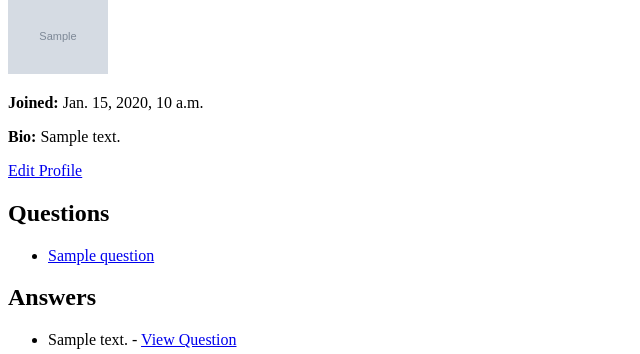
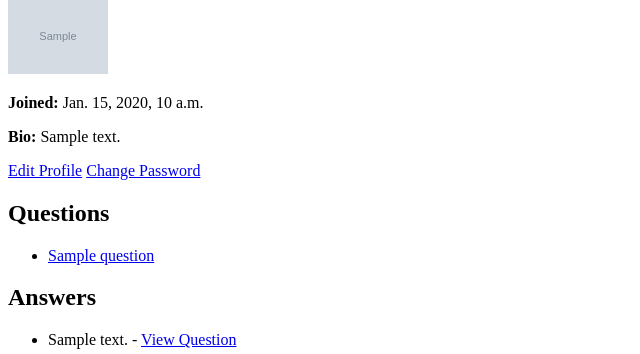
Before and after one commit to EdiWEP/stack-overflow, a Django app: page /profile/ in a window 1280 px wide. Shown: the part 218-572 px from the top of the page, without its empty margins (0-640 px from the left). Run offline with Django 5.2, Linux system fonts and the light colour scheme; the first user in the database is signed in; tables that the repository leaves empty hold one stand-in row (Sample ...).

Commit message:
added password change functionality for user

```diff
--- a/src/soverflow/urls.py
+++ b/src/soverflow/urls.py
@@ -19,11 +19,14 @@ from django.urls import path
 from django.conf.urls import include
 from django.conf import settings
 from django.conf.urls.static import static
+from sovf.views import custom_permission_denied_view
+
+handler403 = custom_permission_denied_view
 
 urlpatterns = [
     path("admin/", admin.site.urls),
+    path("", include("sovf.urls")),
     path('accounts/', include('django.contrib.auth.urls')),
-    path("", include("sovf.urls")),
 ]
 
 if settings.DEBUG:
--- /dev/null
+++ b/src/sovf/templates/403.html
@@ -0,0 +1,3 @@
+<h1>403 Forbidden</h1>
+<p>{{ message }}</p>
+<p>You are not authorized to perform this action.</p>
--- a/src/sovf/templates/profile_view.html
+++ b/src/sovf/templates/profile_view.html
@@ -13,6 +13,7 @@
 
     {% if profile.user == user %}
         <a href="{% url 'profile_edit' username=user.username %}">Edit Profile</a>
+        <a href="{% url 'password_change' username=user.username %}">Change Password</a>
     {% endif %}
 
     <h2>Questions</h2>
--- a/src/sovf/urls.py
+++ b/src/sovf/urls.py
@@ -12,6 +12,8 @@ from .views import (
     VoteOnAnswerView,
     AcceptAnswerView,
     UserRegistrationView,
+    CustomPasswordChangeView,
+    CustomPasswordChangeDoneView,
     ProfileView,
     ProfileUpdateView,
 )
@@ -26,6 +28,8 @@ urlpatterns = [
     path('answer/<int:pk>/edit/', AnswerUpdateView.as_view(), name='answer_edit'),
     path('answer/<int:pk>/delete/', AnswerDeleteView.as_view(), name='answer_delete'),
     path('register/', UserRegistrationView.as_view(), name='register'),
+    path('user/<str:username>/change-password/', CustomPasswordChangeView.as_view(), name='password_change'),
+    path('user/change-password/done/', CustomPasswordChangeDoneView.as_view(), name='password_change_success'),
     path('question/<int:pk>/vote/<str:vote_type>/', VoteOnQuestionView.as_view(), name='vote_on_question'),
     path('answer/<int:pk>/vote/<str:vote_type>/', VoteOnAnswerView.as_view(), name='vote_on_answer'),
     path('question/<int:question_pk>/answer/<int:answer_pk>/accept/', AcceptAnswerView.as_view(), name='accept_answer'),
--- a/src/sovf/views.py
+++ b/src/sovf/views.py
@@ -1,9 +1,10 @@
-from django.shortcuts import get_object_or_404, redirect
+from django.shortcuts import get_object_or_404, redirect, render
 from .forms import QuestionForm, RegistrationForm, ProfileForm
 from .models import Question, Answer, Vote, AnswerVote, Profile
 from django.core.exceptions import PermissionDenied
 from django.views.generic import View, ListView, DetailView, CreateView, UpdateView, DeleteView
 from django.contrib.auth.mixins import LoginRequiredMixin
+from django.contrib.auth.views import PasswordChangeView, PasswordChangeDoneView
 from django.contrib.auth import login, get_user_model
 from django.urls import reverse_lazy
 
@@ -18,6 +19,24 @@ class UserRegistrationView(CreateView):
         login(self.request, user)
         return redirect(self.success_url)
 
+
+class CustomPasswordChangeView(PasswordChangeView):
+    template_name = 'password_change.html'
+    success_url = reverse_lazy('password_change_success')
+
+    def dispatch(self, request, *args, **kwargs):
+        if request.user.username != self.kwargs['username']:
+            raise PermissionDenied("You are not authorized to edit another user's password")
+
+        return super().dispatch(request, *args, **kwargs)
+
+
+def custom_permission_denied_view(request, exception=None):
+    return render(request, '403.html', {'message': str(exception)})
+
+class CustomPasswordChangeDoneView(PasswordChangeDoneView):
+    template_name = 'password_change_success.html'
+
 class QuestionListView(ListView):
     model = Question
     template_name = "question_list.html"
@@ -25,7 +44,6 @@ class QuestionListView(ListView):
     paginate_by = 10
 
     def get_queryset(self):
-        # Retrieve all questions ordered by recency
         return Question.objects.all().order_by('-created_at')
 
 class QuestionDetailView(DetailView):
@@ -44,7 +62,6 @@ class QuestionCreateView(LoginRequiredMixin, CreateView):
         return super().form_valid(form)
 
     def get_success_url(self):
-        # After a successful update, redirect to the question"s detail page
         return reverse_lazy("question_detail", kwargs={"pk": self.object.pk})
 
 class QuestionUpdateView(LoginRequiredMixin, UpdateView):
@@ -53,11 +70,9 @@ class QuestionUpdateView(LoginRequiredMixin, UpdateView):
     template_name = "question_form.html"
 
     def get_success_url(self):
-        # After a successful update, redirect to the question"s detail page
         return reverse_lazy("question_detail", kwargs={"pk": self.object.pk})
 
     def form_valid(self, form):
-        # Ensure that the user can only edit their own questions
         if form.instance.author != self.request.user:
             raise PermissionDenied("You are not authorized to edit this question.")
         return super().form_valid(form)
@@ -80,7 +95,6 @@ class AnswerCreateView(LoginRequiredMixin, CreateView):
         return super().form_valid(form)
 
     def get_success_url(self):
-        # Redirect to the question detail page after answering
         question_id = self.object.question.id
         return reverse_lazy("question_detail", kwargs={"pk": question_id})
 
@@ -101,7 +115,6 @@ class AnswerUpdateView(LoginRequiredMixin, UpdateView):
         return super().form_valid(form)
 
     def get_success_url(self):
-        # Redirect to the question detail page after editting
         question_id = self.object.question.id
         return reverse_lazy("question_detail", kwargs={"pk": question_id})
 
@@ -118,7 +131,6 @@ class AnswerDeleteView(LoginRequiredMixin, DeleteView):
         return answer
 
     def get_success_url(self):
-        # Redirect to the question detail page after editting
         question_id = self.object.question.id
         return reverse_lazy("question_detail", kwargs={"pk": question_id})
 
@@ -126,20 +138,15 @@ class VoteOnQuestionView(LoginRequiredMixin, View):
     def post(self, request, pk, vote_type):
         question = get_object_or_404(Question, pk=pk)
 
-        # Map vote_type to values (upvote or downvote)
         vote_value = 1 if vote_type == 'up' else -1
 
-        # Check if the user has already voted on this question
         existing_vote = Vote.objects.filter(user=request.user, question=question).first()
         if existing_vote:
-            # If vote exists, update it
             existing_vote.value = vote_value
             existing_vote.save()
         else:
-            # If no vote exists, create a new one
             Vote.objects.create(user=request.user, question=question, value=vote_value)
 
-        # Redirect to the question detail page
         return redirect('question_detail', pk=question.pk)
 
 
@@ -147,20 +154,15 @@ class VoteOnAnswerView(LoginRequiredMixin, View):
     def post(self, request, pk, vote_type):
         answer = get_object_or_404(Answer, pk=pk)
 
-        # Map vote_type to values (upvote or downvote)
         vote_value = 1 if vote_type == 'up' else -1
 
-        # Check if the user has already voted on this answer
         existing_vote = AnswerVote.objects.filter(user=request.user, answer=answer).first()
         if existing_vote:
-            # If vote exists, update it
             existing_vote.value = vote_value
             existing_vote.save()
         else:
-            # If no vote exists, create a new one
             AnswerVote.objects.create(user=request.user, answer=answer, value=vote_value)
 
-        # Redirect to the question detail page
         return redirect('question_detail', pk=answer.question.pk)
 
 
@@ -169,15 +171,12 @@ class AcceptAnswerView(LoginRequiredMixin, View):
         question = get_object_or_404(Question, pk=question_pk)
         answer = get_object_or_404(Answer, pk=answer_pk)
 
-        # Ensure the user is the author of the question
         if question.author != request.user:
             raise PermissionDenied("You are not authorized to accept an answer for this question.")
 
-        # Set the accepted answer for the question
         question.accepted_answer = answer
         question.save()
 
-        # Redirect to the question detail page
         return redirect('question_detail', pk=question.pk)
 
 
@@ -188,13 +187,11 @@ class ProfileView(DetailView):
 
 
     def get_object(self, queryset=None):
-        # If a username is provided in the URL, get that user's profile
         username = self.kwargs.get('username', None)
         if username:
             user = get_object_or_404(get_user_model(), username=username)
             return user.profile
 
-        # Otherwise, return the logged-in user's profile
         return self.request.user.profile
 
 class ProfileUpdateView(LoginRequiredMixin, UpdateView):
```
Also changed, not shown: src/sovf/templates/password_change.html (added, +10 -0 lines), src/sovf/templates/password_change_success.html (added, +7 -0 lines).
